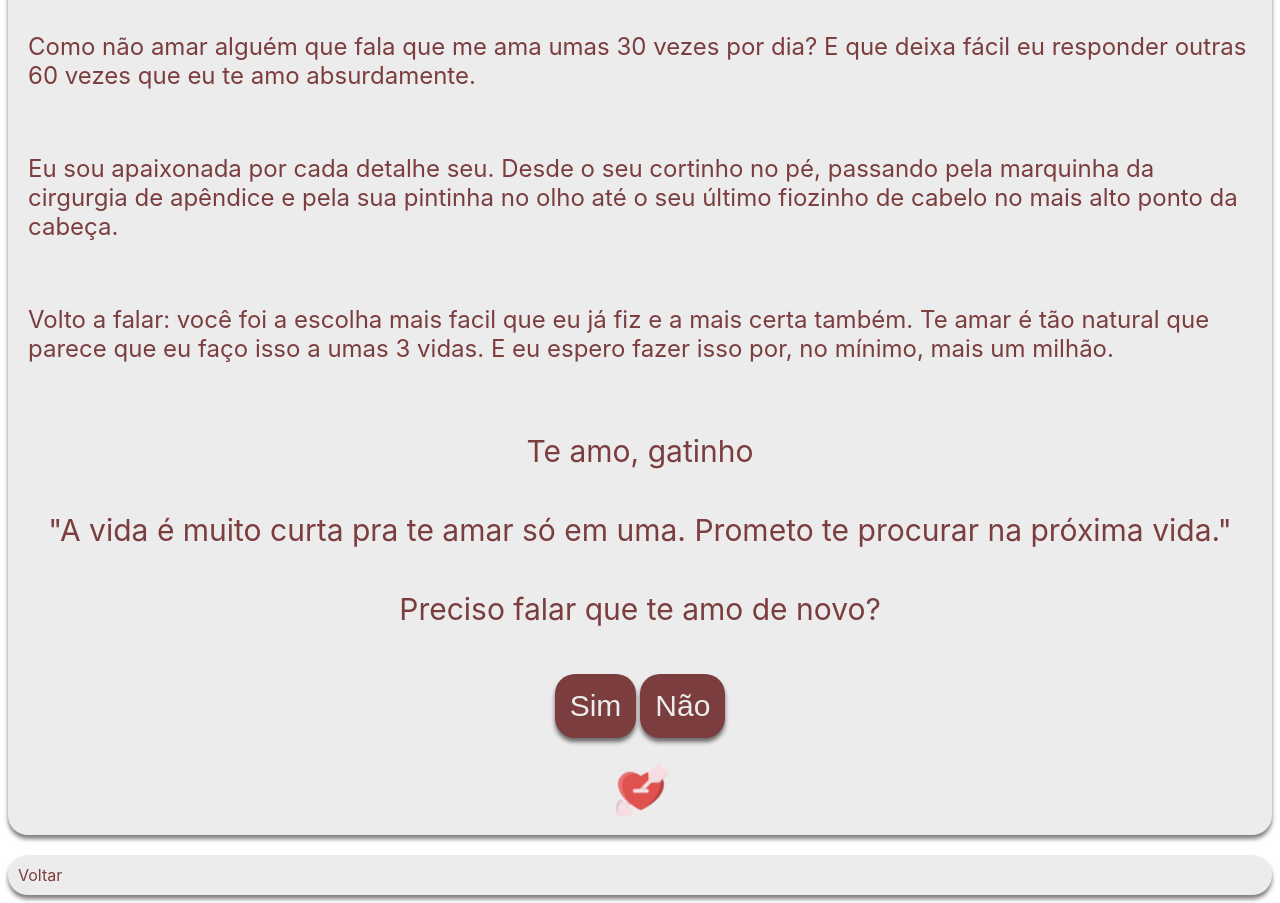
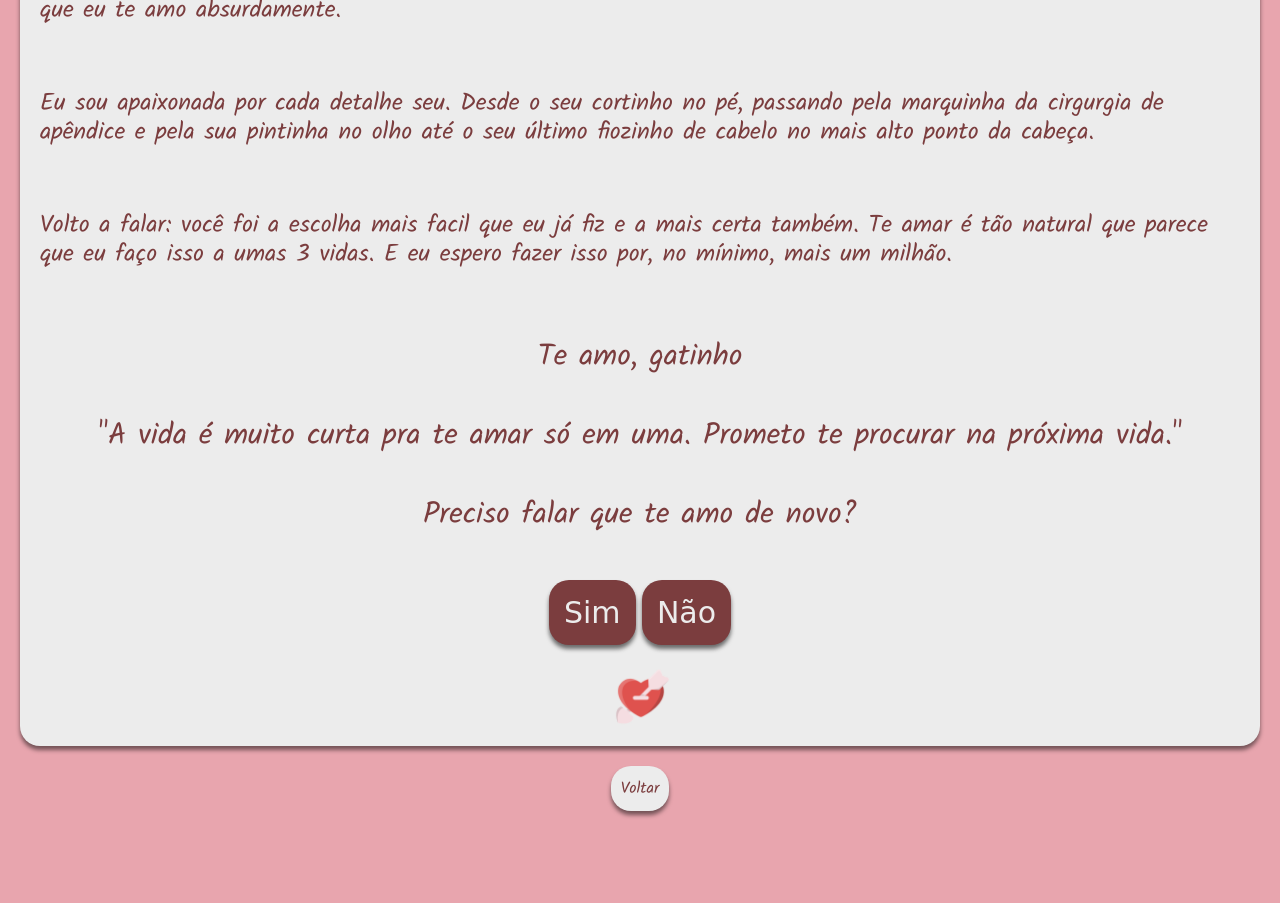
Before and after one commit to randomGXY/feliz1ano, a plain HTML site: page pag1.html in a window 1280 px wide. Shown: the part 2600-3503 px from the top of the page. After the commit the page ends 3441 px from the top, so only its background shows below. Drawn offline with Linux system fonts and the light colour scheme.

Commit message:
Update stylepag1.css

```diff
--- a/stylepag1.css
+++ b/stylepag1.css
@@ -1,7 +1,6 @@
 @import url('https://css.gg/radio-check.css');
-<style>
-@import url('https://fonts.googleapis.com/css2?family=Caveat:wght@500&display=swap');
-</style>
+@import url('https://fonts.googleapis.com/css2?family=Kalam&display=swap');
+
 
 body{
     background: #E8A5AE;
@@ -12,7 +11,7 @@ body{
     margin-right: 20px;
     margin-left: 20px;
     margin-bottom: 30px;
-    font-family: 'Caveat', cursive;
+
 }
 
 .carta{
@@ -22,6 +21,7 @@ body{
     box-shadow: 0px 4px 4px rgba(0, 0, 0, 0.5);
     border-radius: 20px;
     align-items: center;
+    font-family: 'Kalam', cursive;
 }
 
 .topo{
@@ -31,6 +31,7 @@ body{
 
 .conteudo{
     align-items: flex-start;
+    font-family: 'Caveat', cursive;
 }
 
 .botoes{
@@ -47,6 +48,7 @@ body{
     color: #ECECEC;
     font-size: 30px;
     border-radius: 20px;
+    font-family: 'Caveat', cursive;
 }
 
 .botoes input:hover{
@@ -61,27 +63,26 @@ body{
 
 .conteudo p{
     padding: 20px;
-    font-family: 'Inter';
     font-style: normal;
     font-weight: 400;
     font-size: 24px;
     line-height: 29px;
     color: #7B3D3E;
+    font-family: 'Kalam', cursive;
 }
 
 .conteudo2 p{
     padding: 0px 20px 20px 20px;
-    font-family: 'Inter';
     font-style: normal;
     font-weight: 400;
     font-size: 30px;
     line-height: 29px;
     color: #7B3D3E;
+    font-family: 'Kalam', cursive;
 }
 
 #voltar{
     margin-top: 20px;
-    font-family: 'Inter';
     font-style: normal;
     font-weight: 400;
     font-size: 16px;
@@ -89,4 +90,5 @@ body{
     box-shadow: 0px 4px 4px rgba(0, 0, 0, 0.5);
     border-radius: 20px;
     padding: 10px;
+    font-family: 'Kalam', cursive;
 }
```
